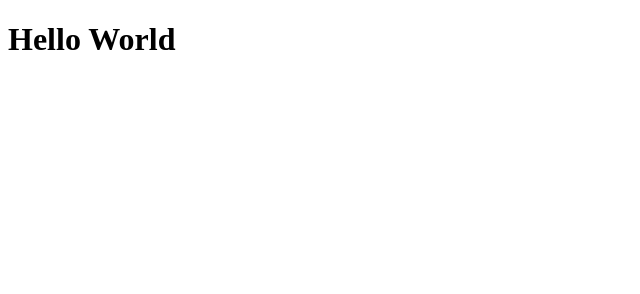
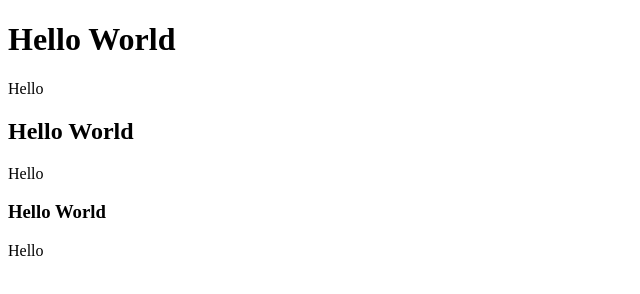
Before and after one commit to miksuxo/sivustotehtava, a plain HTML site: page index.html in a window 1280 px wide. Shown: the whole page, without its empty margins (0-640 px from the left). Drawn offline with Linux system fonts and the light colour scheme.

Commit message:
Update index.html

```diff
--- a/index.html
+++ b/index.html
@@ -9,6 +9,11 @@
 
 <body>
 	<h1>Hello World</h1>
+		<p>Hello</p>
+	<h2>Hello World</h2>
+		<p>Hello</p>
+	<h3>Hello World</h3>
+		<p>Hello</p>
 </body>
 
 </html>
```
